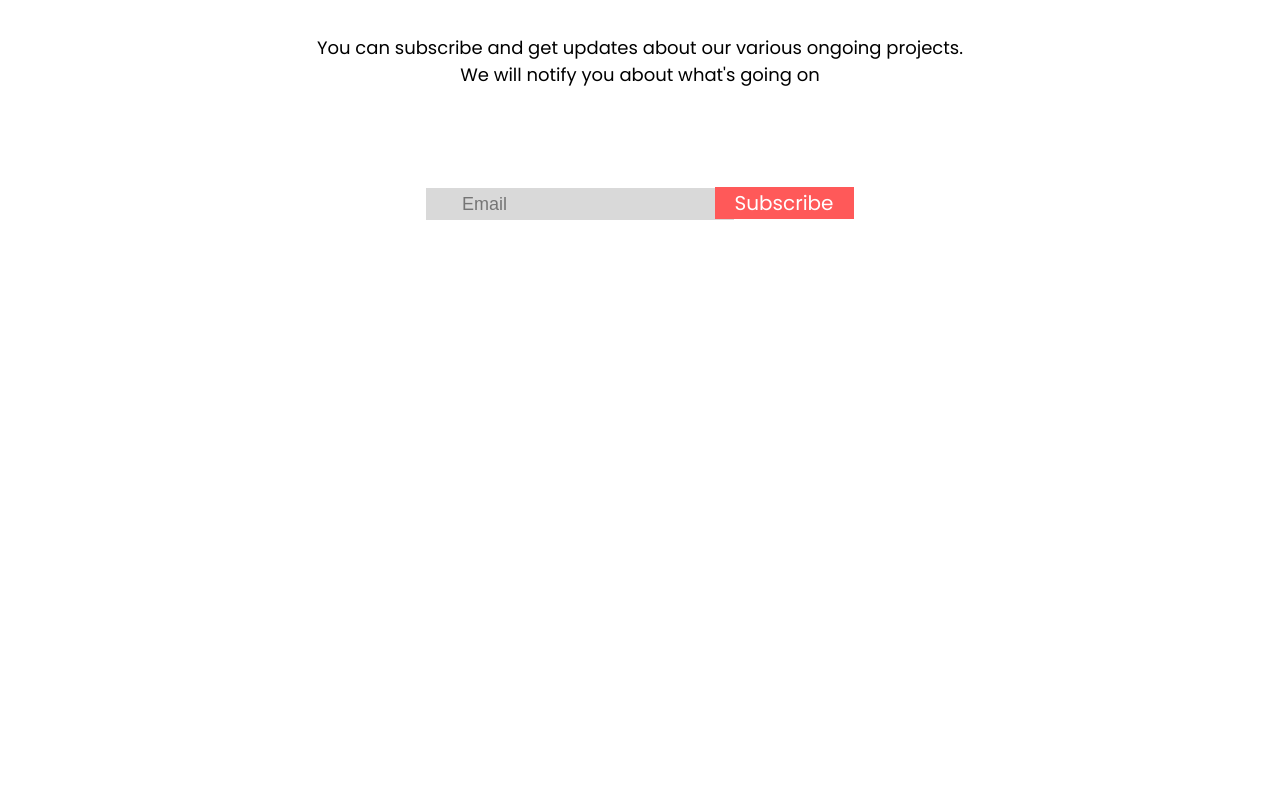
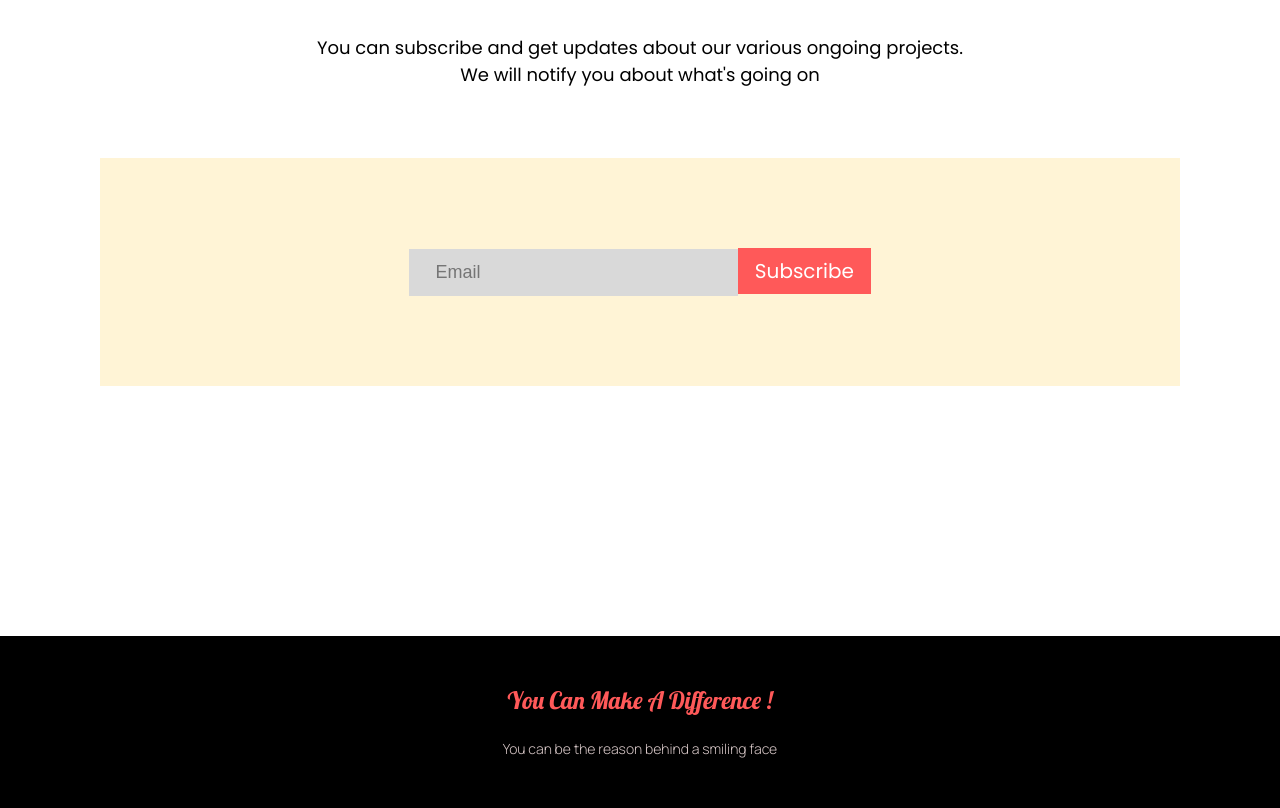
Before and after one commit to anowarzz/donate-for-flood-victims, a plain HTML site: page index.html in a window 1280 px wide. Shown: the part 2597-3405 px from the top of the page. Before the commit the page ends 2847 px from the top, so only its background shows below. Drawn offline with Linux system fonts and the light colour scheme.

Commit message:
added footer

```diff
--- a/index.html
+++ b/index.html
@@ -5,12 +5,9 @@
     <meta http-equiv="X-UA-Compatible" content="IE=edge" />
     <meta name="viewport" content="width=device-width, initial-scale=1.0" />
     <title>Donate for flood affected people</title>
-    <link rel="preconnect" href="https://fonts.googleapis.com" />
-    <link rel="preconnect" href="https://fonts.gstatic.com" crossorigin />
-    <link
-      href="https://fonts.googleapis.com/css2?family=Inter&family=Poppins&display=swap"
-      rel="stylesheet"
-    />
+   <link rel="preconnect" href="https://fonts.googleapis.com">
+<link rel="preconnect" href="https://fonts.gstatic.com" crossorigin>
+<link href="https://fonts.googleapis.com/css2?family=Inter&family=Lobster&family=Manrope:wght@300&family=Poppins&display=swap" rel="stylesheet">
     <link rel="stylesheet" href="style.css" />
   </head>
   <body>
@@ -122,13 +119,17 @@
 
 <div class="input-email">
 
-<input type="email" placeholder="Email" style="width:270px;height:30px">
+<input type="email" placeholder="Email" style="width:300px;height:45px">
 <a class="subscribe-button" target="_blank" href="">Subscribe</a>
 </div>
-
 </section>
-
-
-
   </body>
+  <footer>
+<div class="footer-head">
+  <p>You Can Make A Difference !</p>
+</div>
+<div class="footer-body">
+  <P>You can be the reason behind a smiling face</P>
+</div>
+  </footer>
 </html>
--- a/style.css
+++ b/style.css
@@ -1,6 +1,8 @@
 body {
-  font-family: "Inter", sans-serif;
-  font-family: "Poppins", sans-serif;
+font-family: 'Inter', sans-serif;
+font-family: 'Lobster', cursive;
+font-family: 'Manrope', sans-serif;
+font-family: 'Poppins', sans-serif;
  box-sizing: border-box;
 margin: 0;
 }
@@ -19,7 +21,7 @@ h1 {
 .link-button {
   text-decoration: none;
   font-size: 20px;
-  text-align:center;
+  text-align: center;
   padding: 13px 30px;
   border-radius: 5px;
   color: white;
@@ -45,13 +47,13 @@ h2 {
   font-size: 18px;
 }
 .unselected-amount {
-  text-align:center;
+  text-align: center;
   font-size: 30px;
   font-weight: 700;
   width: 135px;
   height: 123px;
   padding: 20px;
-  background-color:#f3eaea7e;
+  background-color: #f3eaea7e;
   border-radius: 5px;
   margin-left: 20px;
   margin-right: 20px;
@@ -69,99 +71,121 @@ h2 {
   margin: 20px;
 }
 
-.flexible-container{
+.flexible-container {
   display: flex;
   justify-content: space-evenly;
   align-items: center;
   justify-content: center;
-  margin-bottom:50px;
+  margin-bottom: 50px;
 }
 
-input[type=text]
-    {
+input[type="text"] {
   border: 0px;
   background: transparent;
   font-size: 18px;
 }
-.input-are{
+.input-are {
   text-align: center;
 }
-hr{
+hr {
   margin-left: 200px;
   margin-right: 200px;
 }
-.donate-button2{
+.donate-button2 {
   text-align: center;
-  margin-bottom:150px;
-
+  margin-bottom: 150px;
 }
-.donate-plan{
+.donate-plan {
   text-align: center;
   font-size: 18px;
-  margin-bottom:80px;
+  margin-bottom: 80px;
 }
-.food-donate{
+.food-donate {
   text-align: center;
-  width:360px;
-  height:352px;
+  width: 360px;
+  height: 352px;
   padding: 20px;
   background: #eeb8999d;
   border-radius: 7px;
 }
 .food-donate .give-shelter .medical-help h3 {
-    font-size:24px;
+  font-size: 24px;
 }
 .give-shelter {
   text-align: center;
-  width:360px;
-  height:352px;
+  width: 360px;
+  height: 352px;
   padding: 20px;
-  background:#584f4f1a;
+  background: #584f4f1a;
 
   border-radius: 7px;
-  margin:10px
+  margin: 10px;
 }
-   .medical-help{
+.medical-help {
   text-align: center;
-  width:360px;
-  height:352px;
+  width: 360px;
+  height: 352px;
   padding: 20px;
   background: #c3f3f8e5;
   border-radius: 7px;
 }
-   .medical-help img{
-    height:15%;
-    width:15%;
+.medical-help img {
+  height: 15%;
+  width: 15%;
 }
-   .plans{
+.plans {
   margin-bottom: 100px;
 }
-   .our-updates{
-    text-align:center;
+.our-updates {
+  text-align: center;
   font-size: 18px;
   margin-bottom: 70px;
 }
-   .input-email{
-    text-align:center;
-
+.input-email {
+  text-align: center;
 }
-   input[type=email]
-    {
-  border:0px;
-  background:#D9D9D9;
+input[type="email"] {
+  border: 0px;
+  background: #d9d9d9;
   font-size: 18px;
-  padding-left:3%;
+  padding-left: 3%;
 }
-.subscribe-button{
+.subscribe-button {
+  display: inline-block;
+  padding: 8px 17px;
   text-decoration: none;
   font-size: 20px;
-  text-align:center;
-  padding: 2px 20px;
+  text-align: center;
   color: white;
   font-weight: 400;
   background-color: #ff5959;
-  margin-left:-2%;
+  margin-left: -4px;
 }
-.input-email{
-  padding: 30px 50px;
+.input-email {
+  background-color: #fff4d6;
+  padding: 90px 100px;
+  margin-left: 100px;
+  margin-right: 100px;
+  margin-bottom: 250px;
 }
+
+
+footer{
+  height:147px;
+  width:100%;
+  background-color: black;
+  padding-top:25px;
+  bottom:0;
+}
+.footer-head{
+  font-family: lobster;
+  color:#ff5959;
+  font-size:24px;
+  text-align: center;
+}
+.footer-body{
+  text-align:center;
+  font-size:14px;
+  font-family:manrope;
+  color:rgba(219, 203, 203, 0.979)
+}
```
Lines whose indentation alone changed are shown as unchanged.
